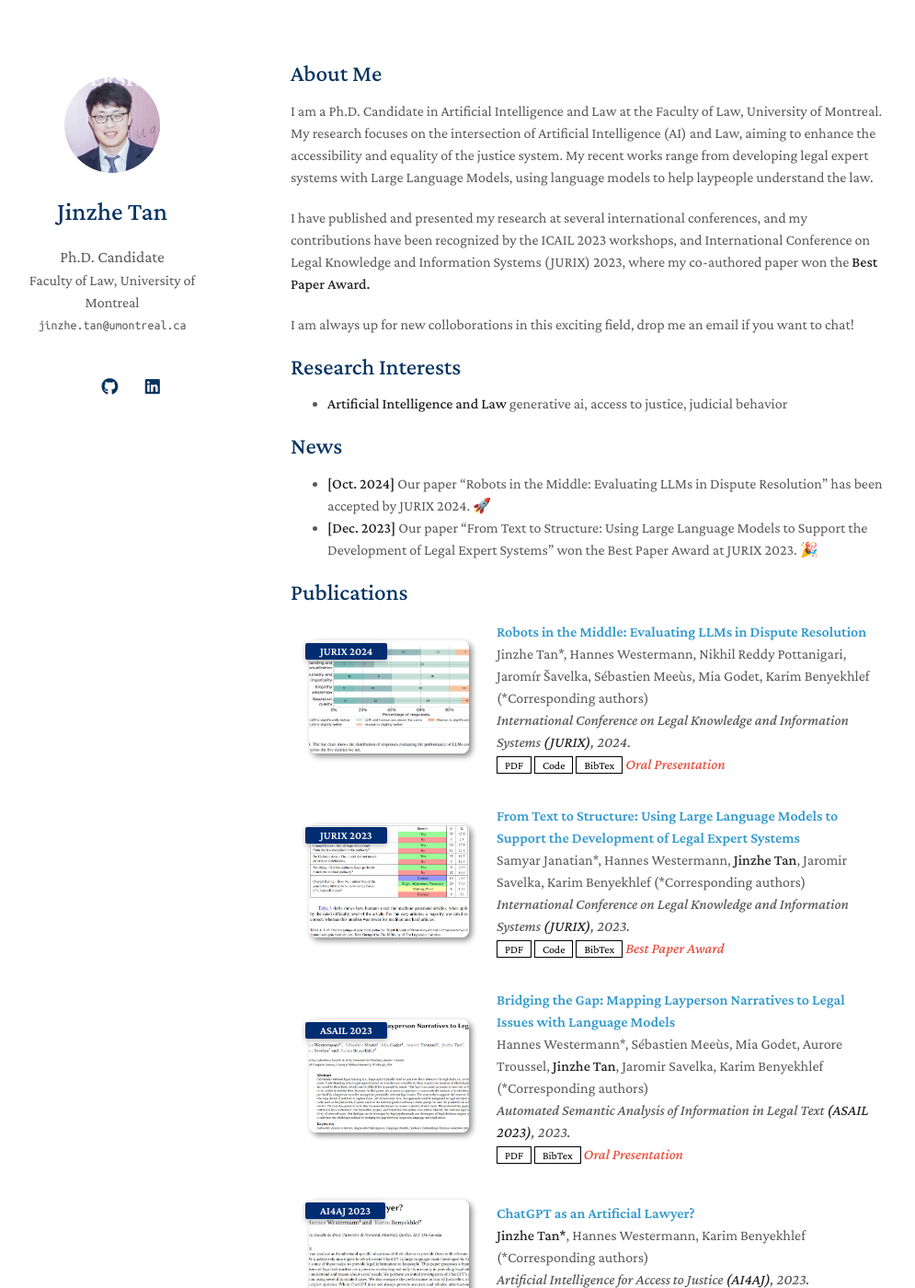
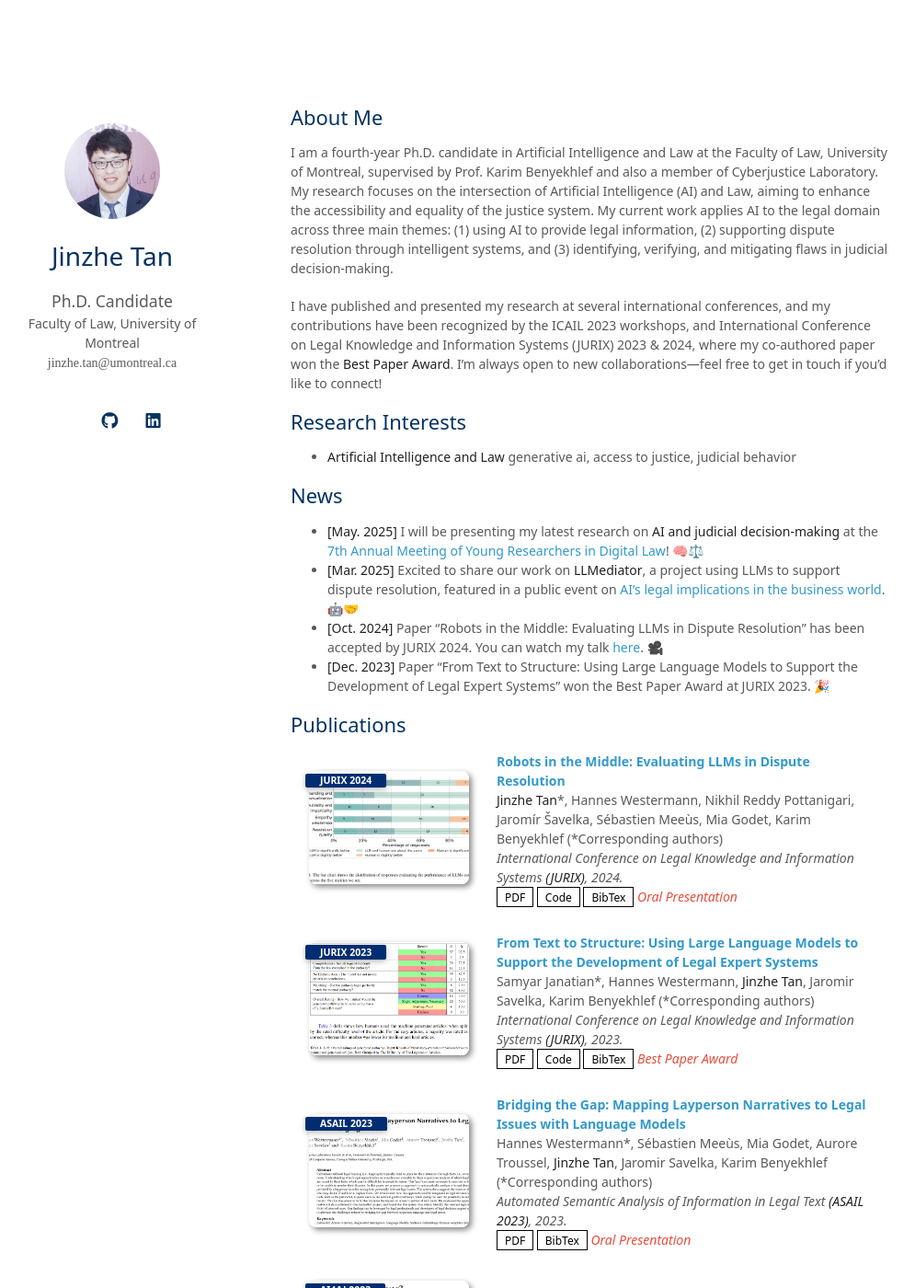
Before and after one commit to JinzheTan/jinzhetan.github.io, a Jekyll site: the page built from index.md, in a window 1280 px wide and 1400 px high. Shown: the whole window at 92% size, without its empty margins (154-1149 px from the left). Built offline with Jekyll 4.4.1, drawn with Linux system fonts in a browser that asks for light colours; nearby versions of some CDN libraries; some web fonts are replaced; a style sheet for code colours, icons or effects is not loaded; our own code applies the rules of GitHub Pages for plain Markdown files.

Commit message:
update pageviews, font and content

```diff
--- a/_config.yml
+++ b/_config.yml
@@ -34,7 +34,7 @@ auto_dark_mode: true
 
 # Font
 # You can use this option to choose between Serif or Sans Serif fonts.
-font: "Serif" # or "Sans Serif"
+font: "Sans Serif" # or "Sans Serif"
 
 # Google Analytics ID
 # Please remove this if you don't use Google Analytics
--- a/_data/publications.yml
+++ b/_data/publications.yml
@@ -1,6 +1,6 @@
 main:
   - title: "Robots in the Middle: Evaluating LLMs in Dispute Resolution"
-    authors: "Jinzhe Tan*, Hannes Westermann, Nikhil Reddy Pottanigari, Jaromír Šavelka, Sébastien Meeùs, Mia Godet, Karim Benyekhlef (*Corresponding authors)"
+    authors: "<strong>Jinzhe Tan</strong>*, Hannes Westermann, Nikhil Reddy Pottanigari, Jaromír Šavelka, Sébastien Meeùs, Mia Godet, Karim Benyekhlef (*Corresponding authors)"
     conference_short: "JURIX 2024"
     conference: "International Conference on Legal Knowledge and Information Systems <strong>(JURIX)</strong>, 2024."
     pdf: https://ebooks.iospress.nl/doi/10.3233/FAIA241243
--- a/_layouts/homepage.html
+++ b/_layouts/homepage.html
@@ -30,6 +30,9 @@
     <link rel=stylesheet href=https://cdnjs.cloudflare.com/ajax/libs/academicons/1.8.6/css/academicons.min.css integrity="sha256-uFVgMKfistnJAfoCUQigIl+JfUaP47GrRKjf6CTPVmw=" crossorigin=anonymous>
     <link rel=stylesheet href=https://cdnjs.cloudflare.com/ajax/libs/font-awesome/5.11.2/css/all.min.css integrity="sha256-+N4/V/SbAFiW1MPBCXnfnP9QSN3+Keu+NlB+0ev/YKQ=" crossorigin=anonymous>
 
+    <!-- Add Google Sans font -->
+    <link rel="stylesheet" href="https://cdn.jsdelivr.net/gh/mortezaom/google-sans-cdn@master/fonts.css" />
+
     {% if site.font == "Sans Serif" %}
     <link rel="stylesheet" href="./assets/css/font_sans_serif.css">
     {% else %}
@@ -47,7 +50,17 @@
       .image.avatar img {
         border-radius: 50%;
       }
-  </style>
+
+      .clustrmaps-container {
+        margin-top: 2px;
+        text-align: left;
+      }
+
+      .clustrmaps-map {
+        text-align: center;
+        margin: 15px 0;
+      }
+    </style>
 
   </head>
   <body>
@@ -112,15 +125,26 @@
 
       {{ content }}
 
+      <div class="clustrmaps-container">
+        <h2 id="pageviews" style="margin: 2px 0px -5px;">Pageviews</h2>
+
+        <br>
+
+        <div class="clustrmaps-map">
+          <script type='text/javascript' id='clustrmaps' src='//cdn.clustrmaps.com/map_v2.js?cl=ffffff&w=396&t=n&d=SWEWMcOqgVzLnDGS5hb4iNyskhpvDA2b3vT6zQGFLHw&co=2d78ad&cmo=3acc3a&cmn=ff5353&ct=ffffff'></script>
+        </div>
+      </div>
+
       <br>
 
-      {% if site.enable_footnote %}
-      <p><small>Powered by Jekyll and <a href="https://github.com/yaoyao-liu/minimal-light" target="_blank" rel="noopener">Minimal Light</a> theme.</small></p>
-      {% endif %}
+      <div style="margin-top: 80px;">
+        {% if site.enable_footnote %}
+        <p><small>Powered by Jekyll and <a href="https://github.com/yaoyao-liu/minimal-light" target="_blank" rel="noopener">Minimal Light</a> theme.</small></p>
+        {% endif %}
+      </div>
 
       </section>
       <footer>
-
       </footer>
     </div>
     <script src="{{ "/assets/js/scale.fix.js" | relative_url }}"></script>
--- a/assets/css/font.css
+++ b/assets/css/font.css
@@ -1,10 +1,10 @@
-@import url('https://fonts.googleapis.com/css2?family=Crimson+Pro:ital,wght@0,400;0,500;0,600;1,500;1,600&display=swap');
+@import url('https://fonts.googleapis.com/css2?family=Noto+Serif:ital,wght@0,400;0,500;0,600;1,500;1,600&display=swap');
 @import url('https://fonts.googleapis.com/css2?family=Ubuntu+Mono&display=swap');
 
 body {
   background-color: #fff;
   padding:0px;
-  font: 16.0px/1.5 Crimson Pro, serif;
+  font: 16.0px/1.5 'Noto Serif', serif;
   color:#595959;
   font-weight:400;
   margin:0
--- a/assets/css/font_sans_serif.css
+++ b/assets/css/font_sans_serif.css
@@ -1,7 +1,22 @@
+@import url('https://fonts.googleapis.com/css2?family=Google+Sans:wght@400;500;700&display=swap');
+
 body {
+    display: block;
     background-color: #fff;
-    padding:50px;
-    font: 14px/1.5 -apple-system, BlinkMacSystemFont, "Segoe UI", Roboto, Oxygen, Ubuntu, Cantarell, "Fira Sans", "Droid Sans", "Helvetica Neue", Arial, sans-serif, "Apple Color Emoji", "Segoe UI Emoji", "Segoe UI Symbol";
-    color:#595959;
-    font-weight:400;
-  }
+    padding: 50px;
+    font-family: "Google Sans", system-ui, -apple-system, BlinkMacSystemFont, "Segoe UI", Roboto, "Helvetica Neue", Arial, "Noto Sans", sans-serif, "Apple Color Emoji", "Segoe UI Emoji", "Segoe UI Symbol", "Noto Color Emoji";
+    font-size: 14px;
+    line-height: 1.5;
+    color: #595959;
+    font-weight: 400;
+    margin: 8px;
+    width: auto;
+}
+
+section {
+    font-family: "Google Sans", system-ui, -apple-system, BlinkMacSystemFont, "Segoe UI", Roboto, "Helvetica Neue", Arial, "Noto Sans", sans-serif, "Apple Color Emoji", "Segoe UI Emoji", "Segoe UI Symbol", "Noto Color Emoji";
+}
+
+h1, h2, h3, h4, h5, h6, p, a, li, ul, ol {
+    font-family: "Google Sans", system-ui, -apple-system, BlinkMacSystemFont, "Segoe UI", Roboto, "Helvetica Neue", Arial, "Noto Sans", sans-serif, "Apple Color Emoji", "Segoe UI Emoji", "Segoe UI Symbol", "Noto Color Emoji";
+}
--- a/index.md
+++ b/index.md
@@ -4,11 +4,9 @@ layout: homepage
 
 ## About Me
 
-I am a Ph.D. Candidate in Artificial Intelligence and Law at the Faculty of Law, University of Montreal. My research focuses on the intersection of Artificial Intelligence (AI) and Law, aiming to enhance the accessibility and equality of the justice system. My recent works range from developing legal expert systems with Large Language Models, using language models to help laypeople understand the law.
+I am a fourth-year Ph.D. candidate in Artificial Intelligence and Law at the Faculty of Law, University of Montreal, supervised by Prof. Karim Benyekhlef and also a member of Cyberjustice Laboratory. My research focuses on the intersection of Artificial Intelligence (AI) and Law, aiming to enhance the accessibility and equality of the justice system. My current work applies AI to the legal domain across three main themes: (1) using AI to provide legal information, (2) supporting dispute resolution through intelligent systems, and (3) identifying, verifying, and mitigating flaws in judicial decision-making.
 
-I have published and presented my research at several international conferences, and my contributions have been recognized by the ICAIL 2023 workshops, and International Conference on Legal Knowledge and Information Systems (JURIX) 2023, where my co-authored paper won the <strong>Best Paper Award<strong>.
-
-I am always up for new colloborations in this exciting field, drop me an email if you want to chat!
+I have published and presented my research at several international conferences, and my contributions have been recognized by the ICAIL 2023 workshops, and International Conference on Legal Knowledge and Information Systems (JURIX) 2023 & 2024, where my co-authored paper won the <strong>Best Paper Award</strong>. I’m always open to new collaborations—feel free to get in touch if you’d like to connect!
 
 ## Research Interests
 
@@ -16,8 +14,10 @@ I am always up for new colloborations in this exciting field, drop me an email i
 
 ## News
 
-- **[Oct. 2024]** Our paper "Robots in the Middle: Evaluating LLMs in Dispute Resolution" has been accepted by JURIX 2024. 🚀
-- **[Dec. 2023]** Our paper "From Text to Structure: Using Large Language Models to Support the Development of Legal Expert Systems" won the Best Paper Award at JURIX 2023. 🎉
+- **[May. 2025]** I will be presenting my latest research on **AI and judicial decision-making** at the [7th Annual Meeting of Young Researchers in Digital Law](https://www.obvia.ca/evenements/7e-edition-rencontre-des-jeunes-chercheuses-et-chercheurs-en-droit-numerique)! 🧠⚖️
+- **[Mar. 2025]** Excited to share our work on **LLMediator**, a project using LLMs to support dispute resolution, featured in a public event on [AI’s legal implications in the business world](https://www.crdp.umontreal.ca/nouvelles/2025/03/12/au-dela-du-battage-mediatique-les-incidences-juridiques-de-lia-en-entreprise/). 🤖🤝
+- **[Oct. 2024]** Paper "Robots in the Middle: Evaluating LLMs in Dispute Resolution" has been accepted by JURIX 2024. You can watch my talk [here](https://www.youtube.com/watch?v=VxQiBbgWMb4&t=614s). 🎥
+- **[Dec. 2023]** Paper "From Text to Structure: Using Large Language Models to Support the Development of Legal Expert Systems" won the Best Paper Award at JURIX 2023. 🎉
 
 {% include_relative _includes/publications.md %}
 
```
